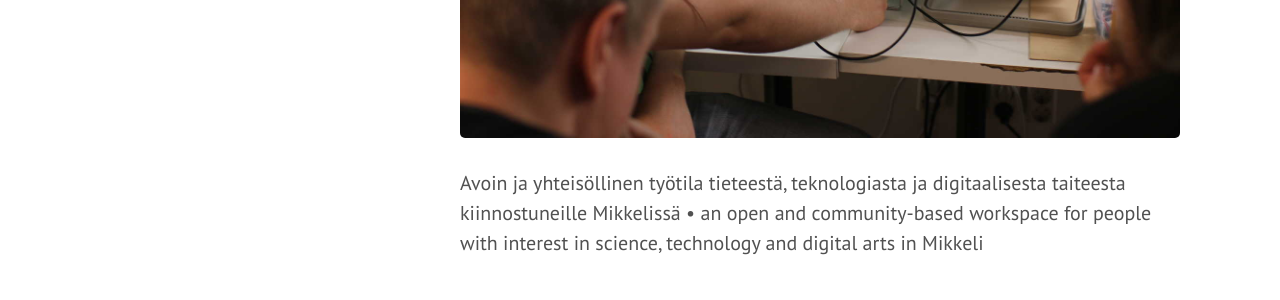
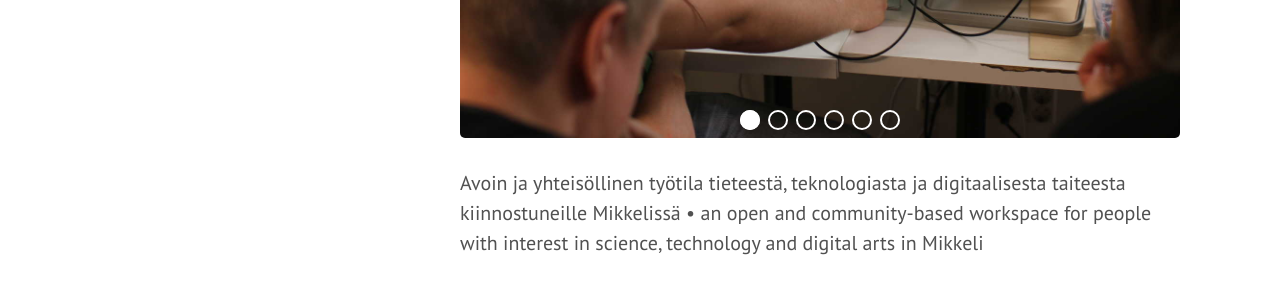
Before and after one commit to hacklabmikkeli/hacklabmikkeli.github.io, a Jekyll site: the page built from index.html, in a window 1280 px wide and 1400 px high, scrolled down 636 px. Shown: the part 150-450 px from the top of the window. Built offline with Jekyll 4.4.1, drawn with Linux system fonts in a browser that asks for light colours; the list of posts is cut into pages by our own code.

Commit message:
** margin-bottom broke slider, replace with padding in element below

```diff
--- a/css/main.scss
+++ b/css/main.scss
@@ -48,6 +48,6 @@
   color: #aa759f;
 }
 
-.slider {
-    margin-bottom: 1.5em;
+.about {
+    padding-top: 1.5em;
 }
```
